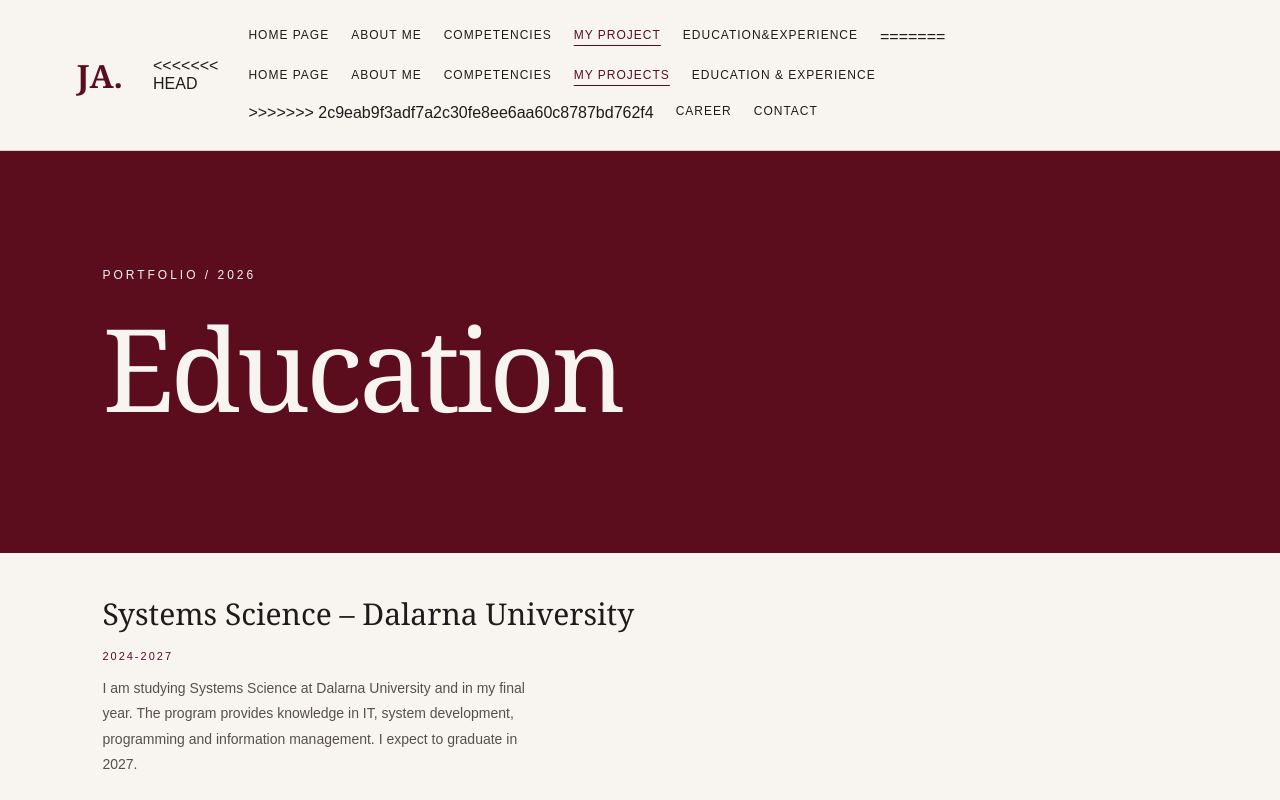
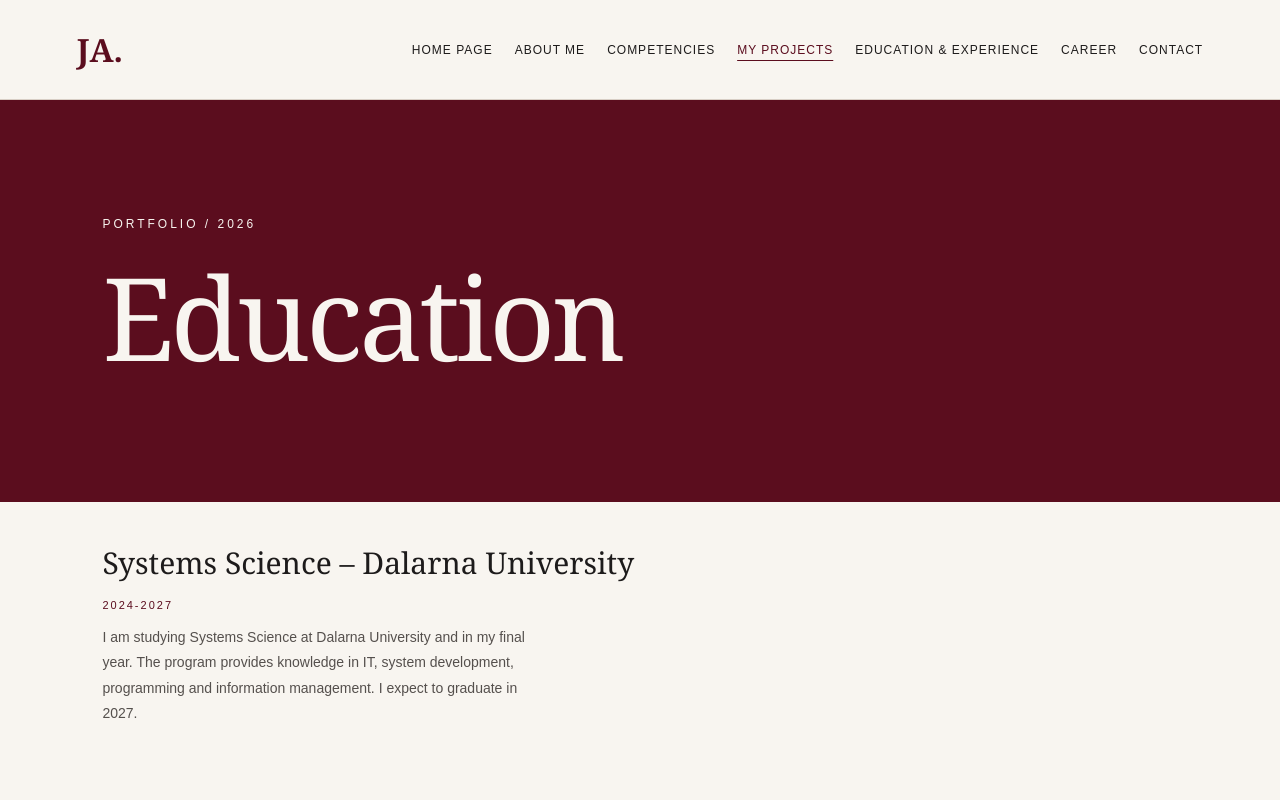
Before and after one commit to alvawestberg/Portfolio, a plain HTML site: page utbildning.html in a window 1280 px wide. Shown: the top 800 px of the page. Drawn offline with Linux system fonts and the light colour scheme.

Commit message:
Skapade ändringar

```diff
--- a/utbildning.html
+++ b/utbildning.html
@@ -11,21 +11,12 @@
     <header class="header">
         <a class="header__logo" href="index.html">JA.</a>
 
-<<<<<<< HEAD
-       <nav class="header__nav" aria-label="Huvudmeny">
-            <a href="index.html">Home page</a>
-            <a href="om-mig.html">About me</a>
-            <a href="kompetenser.html">Competencies</a>
-            <a href="projekt.html" aria-current="page"> My project</a>
-            <a href="utbildning.html">Education&Experience</a>
-=======
         <nav class="header__nav" aria-label="Huvudmeny">
             <a href="index.html">Home page</a>
             <a href="om-mig.html">About me</a>
             <a href="kompetenser.html">Competencies</a>
             <a href="projekt.html" aria-current="page"> My projects</a>
             <a href="utbildning.html">Education & Experience</a>
->>>>>>> 2c9eab9f3adf7a2c30fe8ee6aa60c8787bd762f4
             <a href="karriarmal.html">Career</a>
             <a href="kontakt.html">Contact</a>
         </nav>
```
